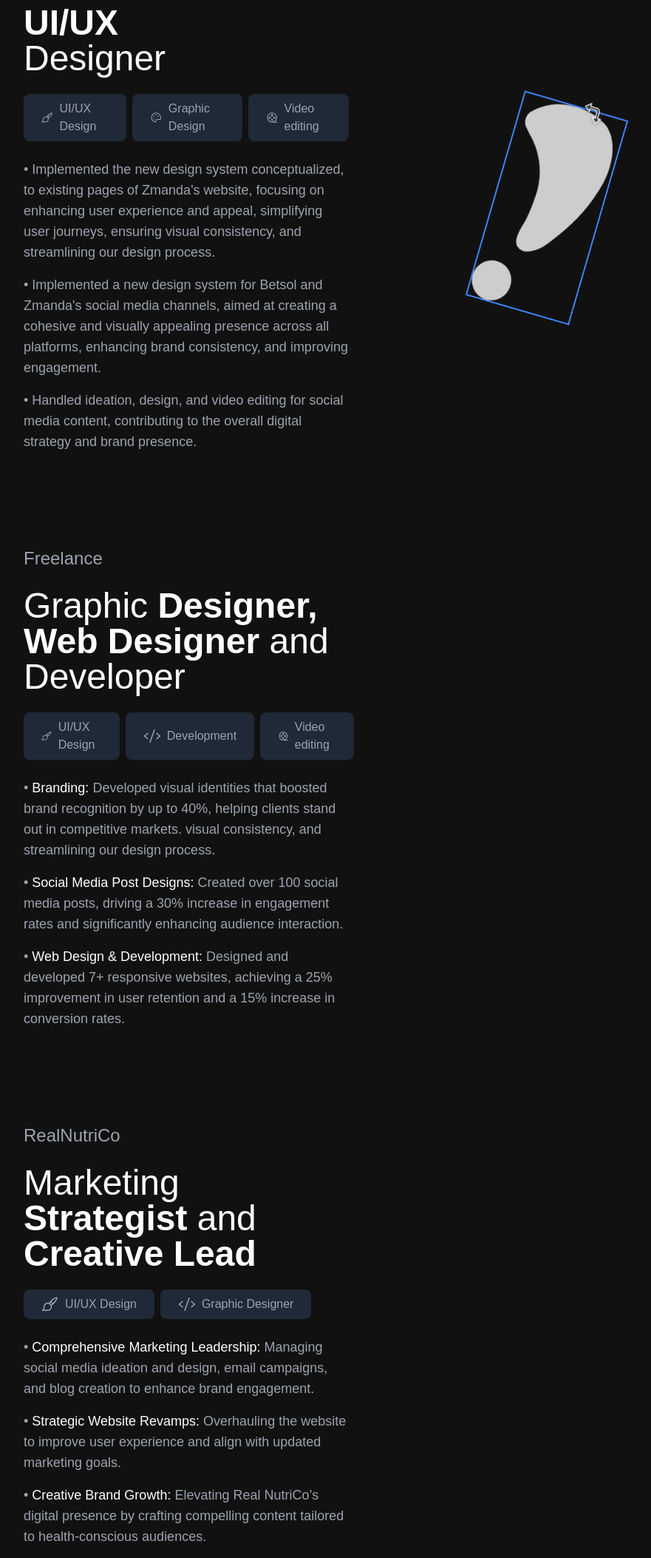
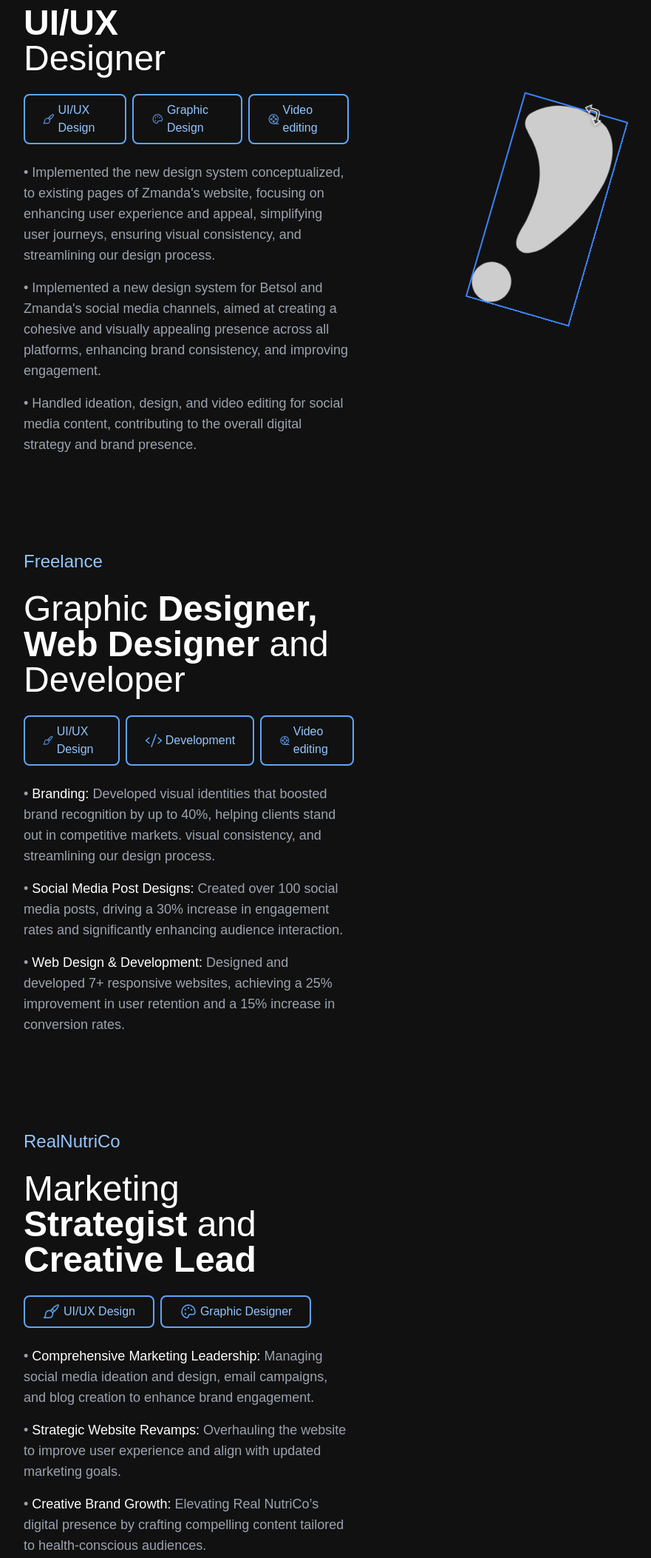
Before and after one commit to PrattDarsh/portfolio, a plain HTML site: page index.html in a window 1280 px wide. Shown: the part 2500-4606 px from the top of the page at 74% size, without its empty margins (144-1025 px from the left). Drawn offline with nearby package versions, Linux system fonts and the light colour scheme; a web font is replaced by a local one.

Commit message:
- add color to homepage - link case study pages - convert images on nutrico to webp - update adhithya's image

```diff
--- a/index.html
+++ b/index.html
@@ -251,15 +251,15 @@
                 <div class="md:grid grid-cols-2 md:gap-12 items-center justify-center">
                     <div class="space-y-6">
 
-                        <p class="text-2xl text-gray-400">Betsol</p>
+                        <p class="text-2xl text-blue-300">Betsol</p>
                         <h1 class="text-5xl">
                             <span class="font-bold">UI/UX</span><br>
                             Designer
                         </h1>
                         <div class="flex space-x-2">
                             <div
-                                class="flex items-center justify-center space-x-2 bg-gray-800 px-4 md:px-6 py-2 text-gray-400 rounded-lg">
-                                <svg xmlns="http://www.w3.org/2000/svg" class="h-6 fill-current text-gray-400"
+                                class="flex items-center justify-center space-x-1 border-2 border-blue-400 px-4 md:px-6 py-2 text-blue-300 rounded-lg">
+                                <svg xmlns="http://www.w3.org/2000/svg" class="h-6 fill-current text-blue-400"
                                     viewBox="0 0 256 256">
                                     <path
                                         d="M232,32a8,8,0,0,0-8-8c-44.08,0-89.31,49.71-114.43,82.63A60,60,0,0,0,32,164c0,30.88-19.54,44.73-20.47,45.37A8,8,0,0,0,16,224H92a60,60,0,0,0,57.37-77.57C182.3,121.31,232,76.08,232,32ZM92,208H34.63C41.38,198.41,48,183.92,48,164a44,44,0,1,1,44,44Zm32.42-94.45q5.14-6.66,10.09-12.55A76.23,76.23,0,0,1,155,121.49q-5.9,4.94-12.55,10.09A60.54,60.54,0,0,0,124.42,113.55Zm42.7-2.68a92.57,92.57,0,0,0-22-22c31.78-34.53,55.75-45,69.9-47.91C212.17,55.12,201.65,79.09,167.12,110.87Z">
@@ -268,8 +268,8 @@
                                 <p>UI/UX Design</p>
                             </div>
                             <div
-                                class="flex items-center justify-center space-x-2 bg-gray-800 px-4 md:px-6 py-2 text-gray-400 rounded-lg">
-                                <svg xmlns="http://www.w3.org/2000/svg" class="h-6 fill-current text-gray-400"
+                                class="flex items-center justify-center space-x-1 border-2 border-blue-400 px-4 md:px-6 py-2 text-blue-300 rounded-lg">
+                                <svg xmlns="http://www.w3.org/2000/svg" class="h-6 fill-current text-blue-400"
                                     viewBox="0 0 256 256">
                                     <path
                                         d="M200.77,53.89A103.27,103.27,0,0,0,128,24h-1.07A104,104,0,0,0,24,128c0,43,26.58,79.06,69.36,94.17A32,32,0,0,0,136,192a16,16,0,0,1,16-16h46.21a31.81,31.81,0,0,0,31.2-24.88,104.43,104.43,0,0,0,2.59-24A103.28,103.28,0,0,0,200.77,53.89Zm13,93.71A15.89,15.89,0,0,1,198.21,160H152a32,32,0,0,0-32,32,16,16,0,0,1-21.31,15.07C62.49,194.3,40,164,40,128a88,88,0,0,1,87.09-88h.9a88.35,88.35,0,0,1,88,87.25A88.86,88.86,0,0,1,213.81,147.6ZM140,76a12,12,0,1,1-12-12A12,12,0,0,1,140,76ZM96,100A12,12,0,1,1,84,88,12,12,0,0,1,96,100Zm0,56a12,12,0,1,1-12-12A12,12,0,0,1,96,156Zm88-56a12,12,0,1,1-12-12A12,12,0,0,1,184,100Z">
@@ -278,8 +278,8 @@
                                 <p class="to-white">Graphic Design</p>
                             </div>
                             <div
-                                class="flex items-center justify-center space-x-2 bg-gray-800 px-4 md: px-6 py-2 text-gray-400 rounded-lg">
-                                <svg xmlns="http://www.w3.org/2000/svg" class="h-6 fill-current text-gray-400"
+                                class="flex items-center justify-center space-x-1 border-2 border-blue-400 px-4 md: px-6 py-2 text-blue-300 rounded-lg">
+                                <svg xmlns="http://www.w3.org/2000/svg" class="h-6 fill-current text-blue-400"
                                     viewBox="0 0 256 256">
                                     <path
                                         d="M232,216H183.36A103.95,103.95,0,1,0,128,232H232a8,8,0,0,0,0-16ZM40,128a88,88,0,1,1,88,88A88.1,88.1,0,0,1,40,128Zm88-24a24,24,0,1,0-24-24A24,24,0,0,0,128,104Zm0-32a8,8,0,1,1-8,8A8,8,0,0,1,128,72Zm24,104a24,24,0,1,0-24,24A24,24,0,0,0,152,176Zm-32,0a8,8,0,1,1,8,8A8,8,0,0,1,120,176Zm56-24a24,24,0,1,0-24-24A24,24,0,0,0,176,152Zm0-32a8,8,0,1,1-8,8A8,8,0,0,1,176,120ZM80,104a24,24,0,1,0,24,24A24,24,0,0,0,80,104Zm0,32a8,8,0,1,1,8-8A8,8,0,0,1,80,136Z">
@@ -323,7 +323,7 @@
                 <div class="md:grid grid-cols-2 md:gap-12 items-center justify-center" id="freelance_section">
                     <div class=" space-y-6">
 
-                        <p class="text-2xl text-gray-400">Freelance</p>
+                        <p class="text-2xl text-blue-300">Freelance</p>
                         <h1 class="text-5xl">
                             Graphic <span class="font-bold">Designer,</span> </p>
                             <span class="font-bold">Web Designer
@@ -331,8 +331,8 @@
                         </h1>
                         <div class="flex space-x-2">
                             <div
-                                class="flex items-center justify-center space-x-2 bg-gray-800 px-4 md:px-6 py-2 text-gray-400 rounded-lg">
-                                <svg xmlns="http://www.w3.org/2000/svg" class="h-6 fill-current text-gray-400"
+                                class="flex items-center justify-center space-x-1 border-2 border-blue-400 px-4 md:px-6 py-2 text-blue-300 rounded-lg">
+                                <svg xmlns="http://www.w3.org/2000/svg" class="h-6 fill-current text-blue-400"
                                     viewBox="0 0 256 256">
                                     <path
                                         d="M232,32a8,8,0,0,0-8-8c-44.08,0-89.31,49.71-114.43,82.63A60,60,0,0,0,32,164c0,30.88-19.54,44.73-20.47,45.37A8,8,0,0,0,16,224H92a60,60,0,0,0,57.37-77.57C182.3,121.31,232,76.08,232,32ZM92,208H34.63C41.38,198.41,48,183.92,48,164a44,44,0,1,1,44,44Zm32.42-94.45q5.14-6.66,10.09-12.55A76.23,76.23,0,0,1,155,121.49q-5.9,4.94-12.55,10.09A60.54,60.54,0,0,0,124.42,113.55Zm42.7-2.68a92.57,92.57,0,0,0-22-22c31.78-34.53,55.75-45,69.9-47.91C212.17,55.12,201.65,79.09,167.12,110.87Z">
@@ -341,8 +341,8 @@
                                 <p class="to-white">UI/UX Design</p>
                             </div>
                             <div
-                                class="flex items-center justify-center space-x-2 bg-gray-800 px-4 md:px-6 py-2 text-gray-400 rounded-lg">
-                                <svg xmlns="http://www.w3.org/2000/svg" class="h-6 fill-current text-gray-400"
+                                class="flex items-center justify-center space-x-1 border-2 border-blue-400 px-4 md:px-6 py-2 text-blue-300 rounded-lg">
+                                <svg xmlns="http://www.w3.org/2000/svg" class="h-6 fill-current text-blue-400"
                                     viewBox="0 0 256 256">
                                     <path
                                         d="M69.12,94.15,28.5,128l40.62,33.85a8,8,0,1,1-10.24,12.29l-48-40a8,8,0,0,1,0-12.29l48-40a8,8,0,0,1,10.24,12.3Zm176,27.7-48-40a8,8,0,1,0-10.24,12.3L227.5,128l-40.62,33.85a8,8,0,1,0,10.24,12.29l48-40a8,8,0,0,0,0-12.29ZM162.73,32.48a8,8,0,0,0-10.25,4.79l-64,176a8,8,0,0,0,4.79,10.26A8.14,8.14,0,0,0,96,224a8,8,0,0,0,7.52-5.27l64-176A8,8,0,0,0,162.73,32.48Z">
@@ -351,8 +351,8 @@
                                 <p class="to-white">Development</p>
                             </div>
                             <div
-                                class="flex items-center justify-center space-x-2 bg-gray-800 px-4 md:px-6 py-2 text-gray-400 rounded-lg">
-                                <svg xmlns="http://www.w3.org/2000/svg" class="h-6 fill-current text-gray-400"
+                                class="flex items-center justify-center space-x-1 border-2 border-blue-400 px-4 md:px-6 py-2 text-blue-300 rounded-lg">
+                                <svg xmlns="http://www.w3.org/2000/svg" class="h-6 fill-current text-blue-400"
                                     viewBox="0 0 256 256">
                                     <path
                                         d="M232,216H183.36A103.95,103.95,0,1,0,128,232H232a8,8,0,0,0,0-16ZM40,128a88,88,0,1,1,88,88A88.1,88.1,0,0,1,40,128Zm88-24a24,24,0,1,0-24-24A24,24,0,0,0,128,104Zm0-32a8,8,0,1,1-8,8A8,8,0,0,1,128,72Zm24,104a24,24,0,1,0-24,24A24,24,0,0,0,152,176Zm-32,0a8,8,0,1,1,8,8A8,8,0,0,1,120,176Zm56-24a24,24,0,1,0-24-24A24,24,0,0,0,176,152Zm0-32a8,8,0,1,1-8,8A8,8,0,0,1,176,120ZM80,104a24,24,0,1,0,24,24A24,24,0,0,0,80,104Zm0,32a8,8,0,1,1,8-8A8,8,0,0,1,80,136Z">
@@ -394,13 +394,13 @@
                 <div class="md:grid grid-cols-2 md:gap-12 items-center justify-center">
                     <div class=" space-y-6">
 
-                        <p class="text-2xl text-gray-400 to-black">RealNutriCo</p>
+                        <p class="text-2xl text-blue-300 to-black">RealNutriCo</p>
                         <h1 class="text-5xl">Marketing <b>Strategist</b> and<br> <b>Creative Lead</b>
                         </h1>
                         <div class="flex space-x-2">
                             <div
-                                class="flex items-center justify-center space-x-2 bg-gray-800 px-6 py-2 text-gray-400 rounded-lg">
-                                <svg xmlns="http://www.w3.org/2000/svg" class="h-6 fill-current text-gray-400"
+                                class="flex items-center justify-center space-x-1 border-2 border-blue-400 px-6 py-2 text-blue-300 rounded-lg">
+                                <svg xmlns="http://www.w3.org/2000/svg" class="h-6 fill-current text-blue-400"
                                     viewBox="0 0 256 256">
                                     <path
                                         d="M232,32a8,8,0,0,0-8-8c-44.08,0-89.31,49.71-114.43,82.63A60,60,0,0,0,32,164c0,30.88-19.54,44.73-20.47,45.37A8,8,0,0,0,16,224H92a60,60,0,0,0,57.37-77.57C182.3,121.31,232,76.08,232,32ZM92,208H34.63C41.38,198.41,48,183.92,48,164a44,44,0,1,1,44,44Zm32.42-94.45q5.14-6.66,10.09-12.55A76.23,76.23,0,0,1,155,121.49q-5.9,4.94-12.55,10.09A60.54,60.54,0,0,0,124.42,113.55Zm42.7-2.68a92.57,92.57,0,0,0-22-22c31.78-34.53,55.75-45,69.9-47.91C212.17,55.12,201.65,79.09,167.12,110.87Z">
@@ -409,11 +409,11 @@
                                 <p class="to-white">UI/UX Design</p>
                             </div>
                             <div
-                                class="flex items-center justify-center space-x-2 bg-gray-800 px-6 py-2 text-gray-400 rounded-lg">
-                                <svg xmlns="http://www.w3.org/2000/svg" class="h-6 fill-current text-gray-400"
+                                class="flex items-center justify-center space-x-1 border-2 border-blue-400 px-6 py-2 text-blue-300 rounded-lg">
+                                <svg xmlns="http://www.w3.org/2000/svg" class="h-6 fill-current text-blue-400"
                                     viewBox="0 0 256 256">
                                     <path
-                                        d="M69.12,94.15,28.5,128l40.62,33.85a8,8,0,1,1-10.24,12.29l-48-40a8,8,0,0,1,0-12.29l48-40a8,8,0,0,1,10.24,12.3Zm176,27.7-48-40a8,8,0,1,0-10.24,12.3L227.5,128l-40.62,33.85a8,8,0,1,0,10.24,12.29l48-40a8,8,0,0,0,0-12.29ZM162.73,32.48a8,8,0,0,0-10.25,4.79l-64,176a8,8,0,0,0,4.79,10.26A8.14,8.14,0,0,0,96,224a8,8,0,0,0,7.52-5.27l64-176A8,8,0,0,0,162.73,32.48Z">
+                                        d="M200.77,53.89A103.27,103.27,0,0,0,128,24h-1.07A104,104,0,0,0,24,128c0,43,26.58,79.06,69.36,94.17A32,32,0,0,0,136,192a16,16,0,0,1,16-16h46.21a31.81,31.81,0,0,0,31.2-24.88,104.43,104.43,0,0,0,2.59-24A103.28,103.28,0,0,0,200.77,53.89Zm13,93.71A15.89,15.89,0,0,1,198.21,160H152a32,32,0,0,0-32,32,16,16,0,0,1-21.31,15.07C62.49,194.3,40,164,40,128a88,88,0,0,1,87.09-88h.9a88.35,88.35,0,0,1,88,87.25A88.86,88.86,0,0,1,213.81,147.6ZM140,76a12,12,0,1,1-12-12A12,12,0,0,1,140,76ZM96,100A12,12,0,1,1,84,88,12,12,0,0,1,96,100Zm0,56a12,12,0,1,1-12-12A12,12,0,0,1,96,156Zm88-56a12,12,0,1,1-12-12A12,12,0,0,1,184,100Z">
                                     </path>
                                 </svg>
                                 <p class="to-white">Graphic Designer</p>
@@ -501,7 +501,7 @@
                                 </p>
                             </div>
                             <div class="flex items-center justify-center space-x-2">
-                                <img src="images/logo_white.png" class="h-14 bg-gray-900 rounded-full p-2" alt="">
+                                <img src="images/testimonial_logos/adhithya.jpg" class="h-14 b rounded-full" alt="">
                                 <div class="">
                                     <p class="font-bold">Adhithya Raguram</p>
                                     <p>Strategic Manager - Social Media, Flapen</p>
```
Also changed, not shown: caseStudy/babu.html (+5 -3 lines), caseStudy/nutrico.html (+10 -8 lines), caseStudy/pannashree.html (+6 -4 lines), caseStudy/zmanda.html (+4 -2 lines), caseStudy/zmanda_socials.html (+5 -3 lines), images/NutriCo/FirstPost.png (deleted), images/NutriCo/Ingredients.png (deleted), images/NutriCo/ProteinPowder.png (deleted), images/NutriCo/SecondPost.png (deleted), images/NutriCo/Socials/FirstPost.webp (added), images/NutriCo/Socials/Ingredients.webp (added), images/NutriCo/Socials/ProteinPowder.webp (added), images/NutriCo/Socials/SecondPost.webp (added), images/NutriCo/Socials/WhiteRiceVHyperRice.webp (added), 2 more files, 1 other file.
